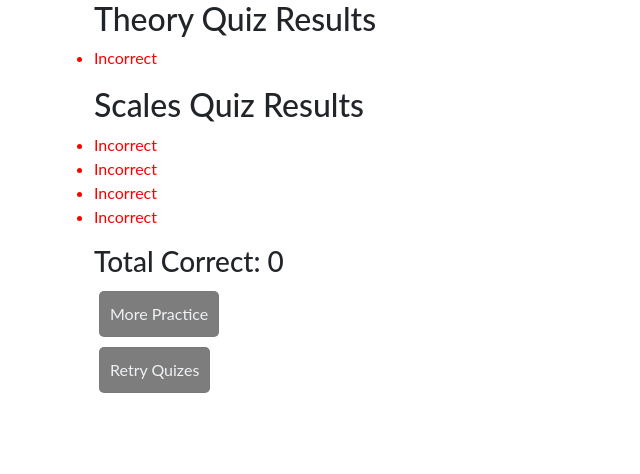
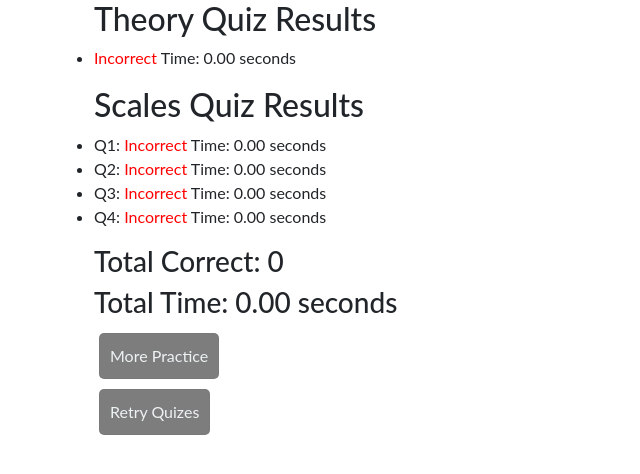
Before and after one commit to RichardSCS/ui-piano-scales, a Flask app: page /results in a window 1280 px wide. Shown: the part 84-558 px from the top of the page, without its empty margins (0-640 px from the left). Run offline with Flask 3, Linux system fonts and the light colour scheme; some libraries are stand-ins or nearby versions; some web fonts are replaced.

Commit message:
added time and cleaned up log messages

```diff
--- a/ui-paino-project/app.py
+++ b/ui-paino-project/app.py
@@ -38,16 +38,21 @@ quiz_time = {
 }
 
 total_correct = 0
+total_time = 0
 
 def CalcCorrect():
     global total_correct
+    global total_time
     correct = 0
+    time = 0
     for answer in quiz_results:
         if quiz_results[answer] == True:
             correct += 1
         totalTime = quiz_time[answer][1] - quiz_time[answer][0]
         quiz_results_time[answer] = totalTime
+        time += totalTime
     total_correct = correct
+    total_time = time
 
 @app.route('/')
 def hello_world():  # put application's code here a
@@ -68,36 +73,46 @@ def learn_scales():  # put application's code here
 @app.route('/quiz/theory')
 def quiz_theory():  # put application's code here
     if not(quiz_lock['theory']):
-        quiz_time['theory'][0] = time.time()
+        record = quiz_time['theory']
+        record[0] = time.time()
+        quiz_time['theory'] = record
     return render_template("quiz_theory.html")
 
 @app.route('/quiz/scales/1')
 def quiz_scale():  # put application's code here
     if not(quiz_lock['scales']):
-        quiz_time['scales'][0] = time.time()
+        record = quiz_time['scales']
+        record[0] = time.time()
+        quiz_time['scales'] = record
     return render_template("quiz_scales.html", lock=quiz_lock['scales'])
 
 @app.route('/quiz/scales/2')
 def quiz_scale_2():  # put application's code here
     if not(quiz_lock['scales_major']):
-        quiz_time['scales_major'][0] = time.time()
+        record = quiz_time['scales_major']
+        record[0] = time.time()
+        quiz_time['scales_major'] = record
     return render_template("quiz_scales_major.html", lock=quiz_lock['scales_major'])
 
 @app.route('/quiz/scales/3')
 def quiz_scale_3():  # put application's code here
     if not(quiz_lock['scales_id']):
-        quiz_time['scales_id'] = time.time()
+        record = quiz_time['scales_id']
+        record[0] = time.time()
+        quiz_time['scales_id'] = record
     return render_template("quiz_scales_identify.html", lock=quiz_lock['scales_id'])
 
 @app.route('/quiz/scales/4')
 def quiz_scale_4():  # put application's code here
     if not(quiz_lock['scales_2']):
-        quiz_time['scales_2'] = time.time()
+        record = quiz_time['scales_2']
+        record[0] = time.time()
+        quiz_time['scales_2'] = record
     return render_template("quiz_scales_2.html", lock=quiz_lock['scales_2'])
 
 @app.route('/results')
 def results():  # put application's code here
-    return render_template("results.html",quiz_results=quiz_results, quiz_results_time=quiz_results_time, total_correct=total_correct)
+    return render_template("results.html",quiz_results=quiz_results, quiz_results_time=quiz_results_time, total_correct=total_correct, total_time=total_time)
 
 @app.route('/practice')
 def practice():  # put application's code here
@@ -105,11 +120,19 @@ def practice():  # put application's code here
 
 @app.route('/restart')
 def restart():
+    global total_correct
+    global total_time
     for item in quiz_lock:
         quiz_lock[item] = False
     for item in quiz_results:
         quiz_results[item] = False
-    return render_template('quiz_theory.html')
+    for item in quiz_time:
+        quiz_time[item] = [0,0]
+    for item in quiz_results_time:
+        quiz_results_time[item] = 0
+    total_correct = 0
+    total_time = 0
+    return quiz_scale()
 
 @app.route('/submit-your-answer-theory', methods=['POST'])
 def submit_answer_theory():
--- a/ui-paino-project/static/action.js
+++ b/ui-paino-project/static/action.js
@@ -1,18 +1,17 @@
 document.addEventListener("DOMContentLoaded", function() {
     // Get the current page URL
     var url = window.location.pathname;
-    console.log(url)
+    //console.log(url)
 
     // Check if it is the quiz-theory.html page
     if (url.endsWith("quiz/theory")) {
-        console.log("I'm in the file ")
         // Code specific to quiz-theory.html
         var keys = document.querySelectorAll(".piano .key");
         var answerAlert = document.getElementById("answer-alert");
 
         keys.forEach(function(key) {
             key.addEventListener("click", function() {
-                 console.log("i got clicked")
+                 //console.log("i got clicked")
                  if (key.getAttribute('data-note') === "C4") {
 
                     answerAlert.textContent = "Middle C was clicked!";
@@ -38,20 +37,23 @@ function returnAnswerTheory(answer){
     .then(response => response.text())
     .then(data => {
         // Handle any response from the server here
-        console.log(data);
+        //console.log(data);
     })
     .catch(error => console.error('Error:', error));
 };
 
+
 document.addEventListener("DOMContentLoaded", function() {
     const submitButton = document.getElementById('submit-button-scales');
-
+    if (document.getElementById('submit-button-scales') != null) {
         submitButton.addEventListener('click', function(event) {
         event.preventDefault();  // Prevents form submission and page reload
         checkAnswer();
-        console.log("I got clicked here ")
+        //console.log("I got clicked here ")
     });
+    }
 });
+
 
 function returnAnswer(answer){
      fetch('/submit-your-answer', {
@@ -64,7 +66,7 @@ function returnAnswer(answer){
     .then(response => response.text())
     .then(data => {
         // Handle any response from the server here
-        console.log(data);
+        //console.log(data);
     })
     .catch(error => console.error('Error:', error));
 };
@@ -97,10 +99,12 @@ function checkAnswer() {
 
 document.addEventListener("DOMContentLoaded", function() {
     const submitButton = document.getElementById('submit-button-major');
+    if (document.getElementById('submit-button-major') != null) {
         submitButton.addEventListener('click', function(event) {
             event.preventDefault();  // Prevents form submission and page reload
             checkAnswer2();
         });
+    }
 });
 
 function checkAnswer2() {
@@ -138,27 +142,29 @@ function returnAnswer2(answer){
     .then(response => response.text())
     .then(data => {
         // Handle any response from the server here
-        console.log(data);
+        //console.log(data);
     })
     .catch(error => console.error('Error:', error));
 };
 
 document.addEventListener("DOMContentLoaded", function() {
     const submitButton = document.getElementById('submit-button-id2');
+    if (document.getElementById('submit-button-id2') != null) {
         submitButton.addEventListener('click', function(event) {
             event.preventDefault();  // Prevents form submission and page reload
             checkAnswer3();
         });
+    }
 });
 
 function checkAnswer3() {
-    console.log("in 1")
+    //console.log("in 1")
     const form = document.getElementById('answer-form-id');
-     console.log("in 2")
+     //console.log("in 2")
     const resultDiv = document.getElementById('result-id');
-      console.log(form)
+      //console.log(form)
     const selectedOption = form.querySelector('input[name="scales3"]:checked');
- console.log("in 4")
+ //console.log("in 4")
     if (!selectedOption) {
         resultDiv.textContent = 'Please select an option.';
         resultDiv.style.color = 'red';
@@ -189,27 +195,29 @@ function returnAnswer3(answer){
     .then(response => response.text())
     .then(data => {
         // Handle any response from the server here
-        console.log(data);
+        //console.log(data);
     })
     .catch(error => console.error('Error:', error));
 };
 
 document.addEventListener("DOMContentLoaded", function() {
     const submitButton = document.getElementById('submit-4');
+    if (document.getElementById('submit-4') != null) {
         submitButton.addEventListener('click', function(event) {
             event.preventDefault();  // Prevents form submission and page reload
             checkAnswer4();
         });
+    }
 });
 
 function checkAnswer4() {
-    console.log("in 1")
+    //console.log("in 1")
     const form = document.getElementById('answer-4');
-     console.log("in 2")
+     //console.log("in 2")
     const resultDiv = document.getElementById('result-4');
-      console.log(form)
+      //console.log(form)
     const selectedOption = form.querySelector('input[name="scales4"]:checked');
- console.log("in 4")
+ //console.log("in 4")
     if (!selectedOption) {
         resultDiv.textContent = 'Please select an option.';
         resultDiv.style.color = 'red';
@@ -240,7 +248,7 @@ function returnAnswer4(answer){
     .then(response => response.text())
     .then(data => {
         // Handle any response from the server here
-        console.log(data);
+        //console.log(data);
     })
     .catch(error => console.error('Error:', error));
 };
--- a/ui-paino-project/templates/results.html
+++ b/ui-paino-project/templates/results.html
@@ -4,38 +4,42 @@
 <div class="container-fluid view-page">
     <div class="row">
         <h2>Theory Quiz Results</h2>
-        <ul>
+        <ul><li><span
             {% if quiz_results.theory %}
-            <li class="correct">Correct</li>
+              class="correct">Correct
             {% else %}
-                <li class="incorrect">Incorrect</li>
-            {% endif %}
+              class="incorrect">Incorrect
+            {% endif %}</span>Time: {{ '%.2f' % quiz_results_time.theory}} seconds</li>
         </ul>
 
         <h2>Scales Quiz Results</h2>
-        <ul>
+        <ul><li>Q1: <span
             {% if quiz_results.scales %}
-                <li class="correct">Correct</li>
+              class="correct">Correct
             {% else %}
-                <li class="incorrect">Incorrect</li>
-            {% endif %}
+              class="incorrect">Incorrect
+            {% endif %}</span>Time: {{ '%.2f' % quiz_results_time.scales}} seconds</li>
+            <li>Q2: <span
             {% if quiz_results.scales_major %}
-            <li class="correct">Correct</li>
+              class="correct">Correct
             {% else %}
-                <li class="incorrect">Incorrect</li>
-            {% endif %}
+              class="incorrect">Incorrect
+            {% endif %}</span>Time: {{ '%.2f' % quiz_results_time.scales_major}} seconds</li>
+            <li>Q3: <span
             {% if quiz_results.scales_id %}
-            <li class="correct">Correct</li>
+              class="correct">Correct
             {% else %}
-                <li class="incorrect">Incorrect</li>
-            {% endif %}
+              class="incorrect">Incorrect
+            {% endif %}</span>Time: {{ '%.2f' % quiz_results_time.scales_id}} seconds</li>
+            <li>Q4: <span
             {% if quiz_results.scales_2 %}
-            <li class="correct">Correct</li>
+              class="correct">Correct
             {% else %}
-                <li class="incorrect">Incorrect</li>
-            {% endif %}
+              class="incorrect">Incorrect
+            {% endif %}</span>Time: {{ '%.2f' % quiz_results_time.scales_2}} seconds</li>
         </ul>
         <h3>Total Correct: {{total_correct}}</h3>
+        <h3>Total Time: {{ '%.2f' % total_time}} seconds</h3>
         <!-- Add more sections for other categories as needed -->
     </div>
 <div class="button-div-2">
```
Lines whose indentation alone changed are shown as unchanged.
